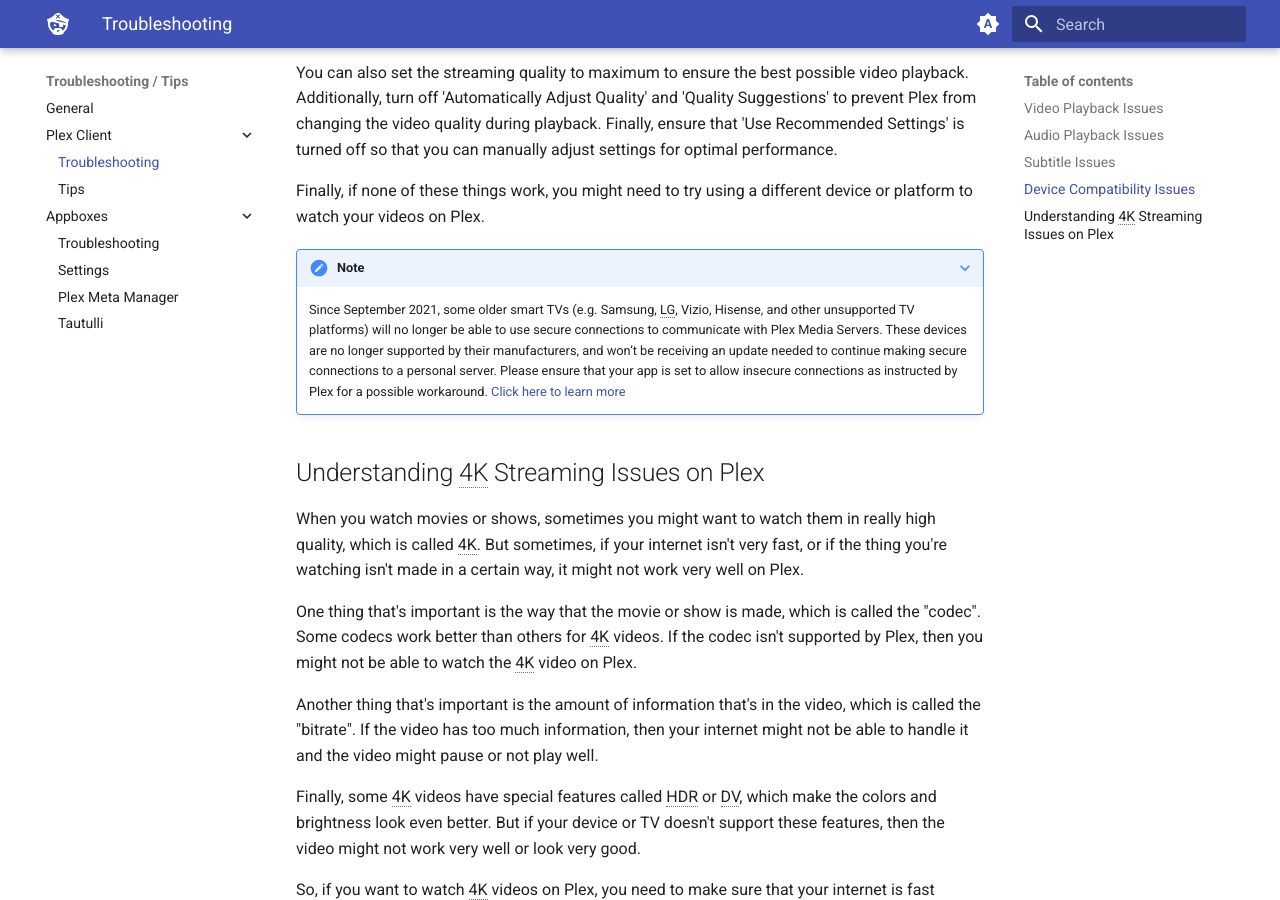
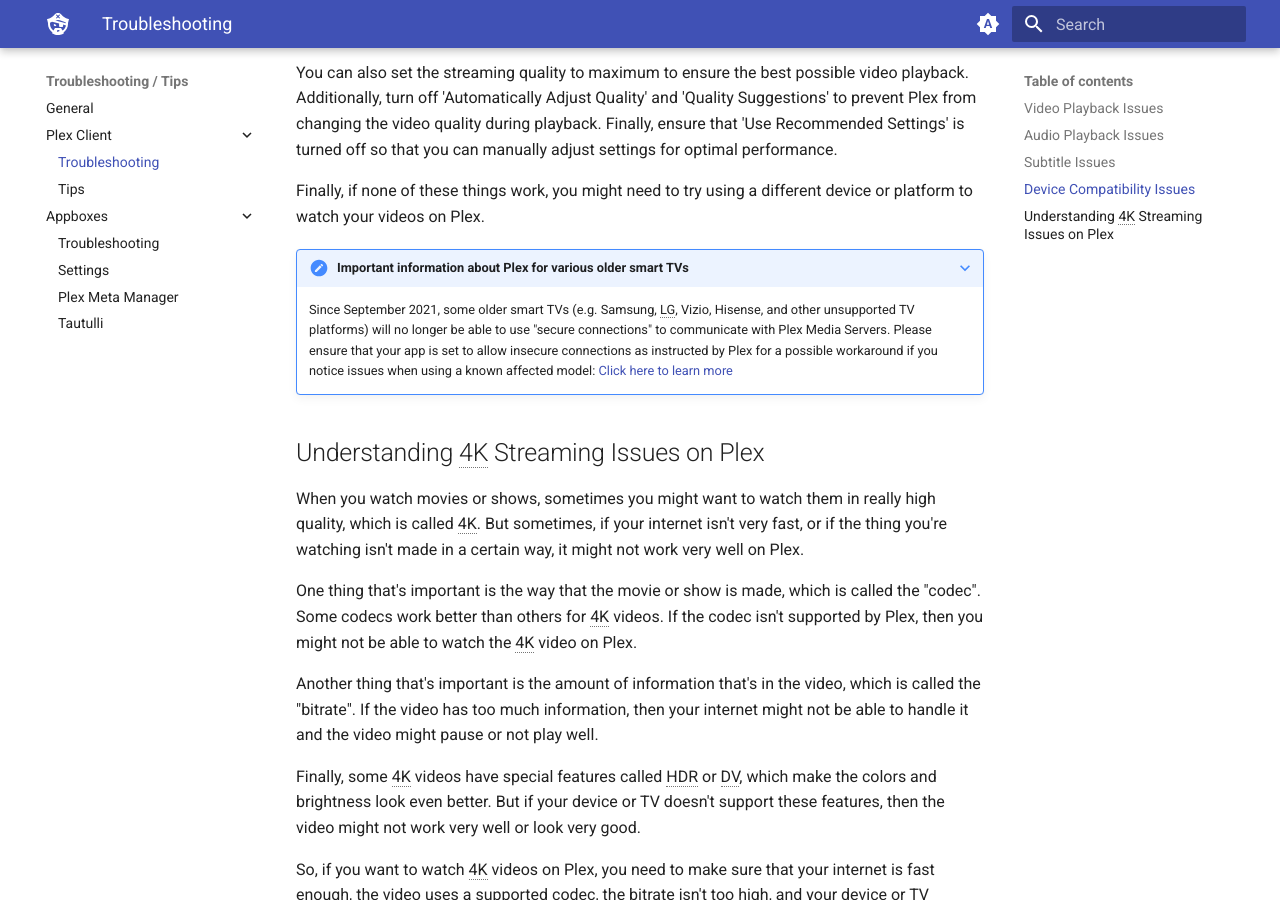
Before and after one commit to neomedia6989/docs-2, an MkDocs documentation site: the page built from docs/troubleshooting/client/index.md, in a window 1280 px wide and 900 px high, scrolled down 2544 px. Built offline with MkDocs 1.6.1 and Material for MkDocs 9.7.7, drawn with Linux system fonts in a browser that asks for light colours.

Commit message:
adjust older tv warning

```diff
--- a/docs/troubleshooting/client/index.md
+++ b/docs/troubleshooting/client/index.md
@@ -56,9 +56,9 @@
 
 Finally, if none of these things work, you might need to try using a different device or platform to watch your videos on Plex.
 
-???+ note Important information about Plex for various older smart TVs
+???+ note "Important information about Plex for various older smart TVs"
 
-    Since September 2021, some older smart TVs (e.g. Samsung, LG, Vizio, Hisense, and other unsupported TV platforms) will no longer be able to use secure connections to communicate with Plex Media Servers. These devices are no longer supported by their manufacturers, and won’t be receiving an update needed to continue making secure connections to a personal server. Please ensure that your app is set to allow insecure connections as instructed by Plex for a possible workaround. [Click here to learn more](https://forums.plex.tv/t/important-information-about-plex-for-smart-tvs-after-september-30-2021/746506/1)
+    Since September 2021, some older smart TVs (e.g. Samsung, LG, Vizio, Hisense, and other unsupported TV platforms) will no longer be able to use "secure connections" to communicate with Plex Media Servers. Please ensure that your app is set to allow insecure connections as instructed by Plex for a possible workaround if you notice issues when using a known affected model: [Click here to learn more](https://forums.plex.tv/t/important-information-about-plex-for-smart-tvs-after-september-30-2021/746506/1)
 
 ## Understanding 4K Streaming Issues on Plex
 
```
